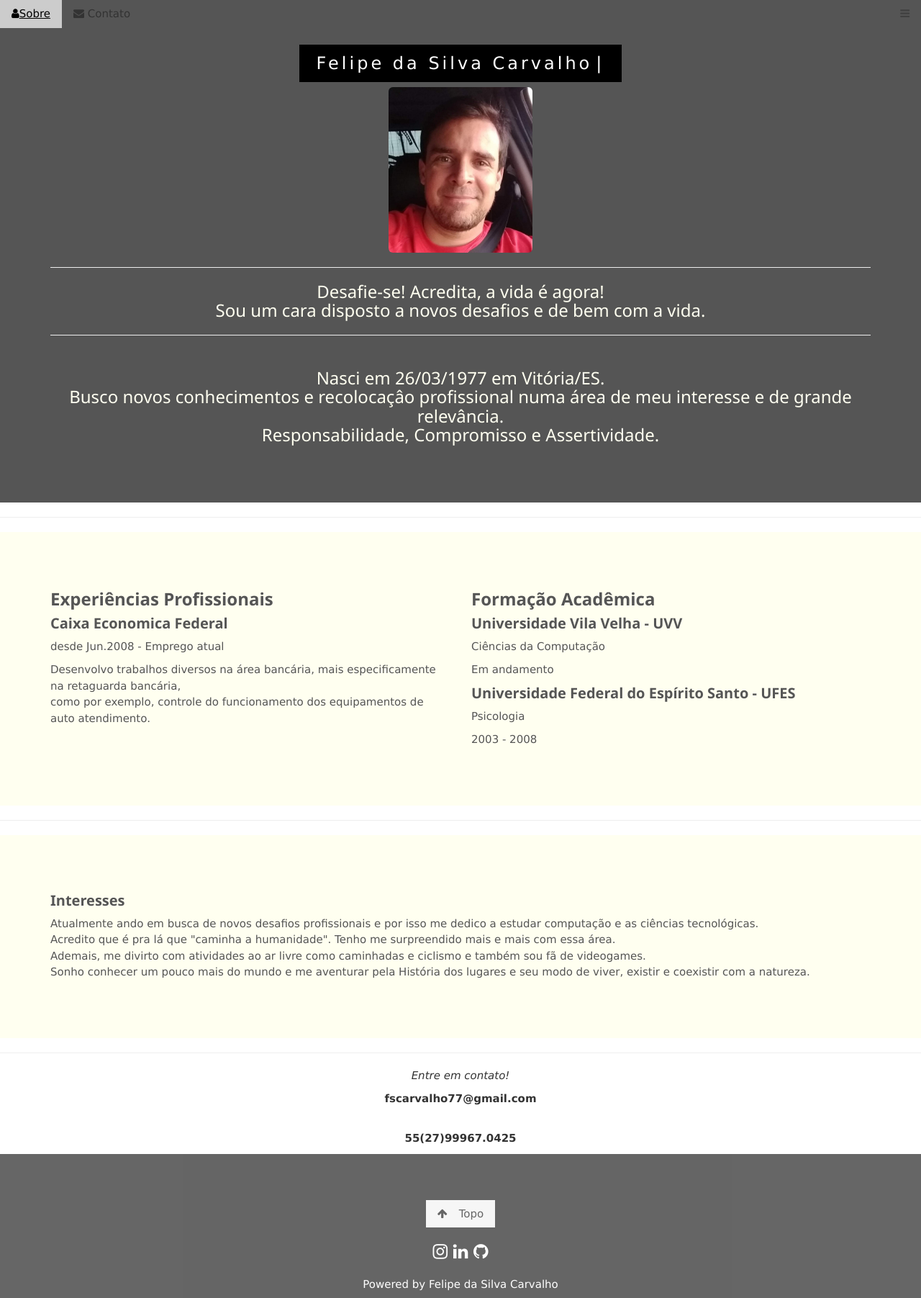
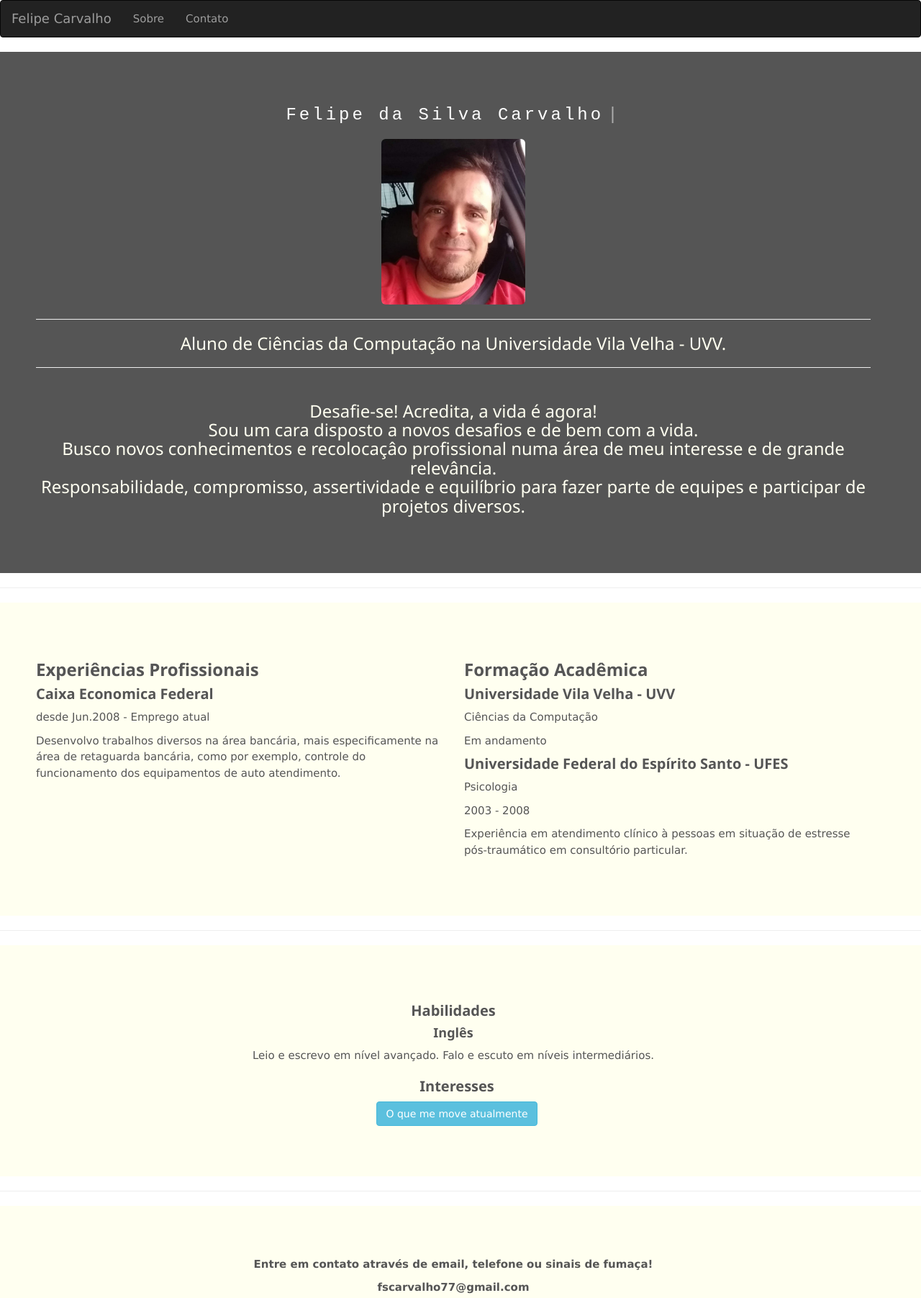
Before and after one commit to FelipeCarval/FelipeCarval.github.io, a plain HTML site: page index.html in a window 1280 px wide. Shown: the top 1803 px of the page at 72% size. Drawn offline with nearby package versions, Linux system fonts and the light colour scheme; files that its build step writes are made by us from their sources; files whose address does not match are found by name.

Commit message:
Correção de alguns erros e aprimoramento geral.

```diff
--- a/index.css
+++ b/index.css
@@ -1,23 +1,18 @@
-.html{
-    box-sizing:border-box
+.titulo{
+    max-width: 1100px;
+    text-align: center;
+    margin: 60px auto;
+    font-family:'Courier New', Courier, monospace;
+    color: #ffffff;
 }
-*,*:before,*:after{
-    box-sizing:inherit
+.titulo:after{
+ content: '|';
+ margin-left: 5px;
+ opacity: 1;
+ animation: pisca .7s infinite;
 }
-.html{
-    -ms-text-size-adjust:100%;
-    -webkit-text-size-adjust:100%
-}
-.body{
-    margin:0
-}
-.maquina:after{
-    content: '|';
-    margin-left: 5px;
-    opacity: 1;
-    animation: pisca .7s infinite;
-   }
-.keyframes: pisca{
+
+@keyframes pisca{
     0%, 100%{
         opacity: 1;
     }
--- a/index.html
+++ b/index.html
@@ -2,7 +2,7 @@
 <html>
 <head>
 
-<title>Projeto Página Pessoal</title>
+<title>Página Pessoal</title>
 <meta charset="UTF-8">
 <meta name="viewport" content="width=device-width, initial-scale=1">
 <link rel="stylesheet" href="https://maxcdn.bootstrapcdn.com/bootstrap/3.4.1/css/bootstrap.min.css">
@@ -27,38 +27,38 @@
     color: #555555;
   }
   .container-fluid {
-  padding-top: 70px;
-  padding-bottom: 70px;
-  padding-right: 70px;
-  padding-left: 70px;
+    padding-top: 70px;
+    padding-bottom: 70px;
+    padding-right: 70px;
+    padding-left: 50px;
 }
 </style>
 </head>
 <body>
-  <!--Barra de navegação-->
-  <div class="w3-top">
-    <div class="w3-bar" id="myNavbar">
-      <a class="w3-bar-item w3-button w3-opacity w3-hover-opacity-off w3-right" href="javascript:void(0);" onclick="toggleFunction()" title="Toggle Navigation Menu">
-        <i class="fa fa-bars"></i>
-      </a>
-      <a href="#about" class="w3-bar-item w3-button"><i class="fa fa-user"></i>Sobre</a>
-      <a href="#contact" class="w3-bar-item w3-button"><i class="fa fa-envelope"></i> Contato</a>
+  <!--barra de navegação-->
+  <nav class="navbar navbar-inverse">
+    <div class="navbar-header">
+      <button type="button" class="navbar-toggle" data-toggle="collapse" data-target="#myNavbar">
+         <span class="icon-bar"></span>
+         <span class="icon-bar"></span>
+         <span class="icon-bar"></span>
+      </button>
+      <a class="navbar-brand" href="#about" id="#myNavbar">Felipe Carvalho</a>
     </div>
-
-    <!-- Barra de navegação em telas pequenas -->
-    <div id="navDemo" class="w3-bar-block w3-white w3-hide w3-hide-large w3-hide-medium">
-      <a href="#about" class="w3-bar-item w3-button" onclick="toggleFunction()">Sobre</a>
-      <a href="#contact" class="w3-bar-item w3-button" onclick="toggleFunction()">Contato</a>
+    <div class="collapse navbar-collapse" id="myNavbar">
+         <ul class="nav navbar-nav">
+          <li class="dropdown"><a href="#about">Sobre</a></li>
+          <li class="dropdown"><a href="#contact">Contato</a></li>
+         </ul>
     </div>
-  </div>
-
-  <div class="container-fluid bg-1 text-center">
-   <!--nome estilizado-->
+ </nav>
+  <!--nome estilizado-->
+  <div class="container-fluid bg-1 w3-center">
     <div class="w3-display-center" style="white-space:nowrap;">
-      <span class="w3-center w3-padding-large w3-black w3-xlarge w3-wide w3-animate-opacity maquina" id="titulo">Felipe da Silva Carvalho</span>
+      <span class="w3-center w3-padding-large w3-xlarge w3-wide w3-animate-opacity titulo img-rounded" id="titulo">Felipe da Silva Carvalho</span>
     </div>
     <!--Foto-->
-    <div class="media">
+    <div class="media" >
       <div class="media-center">
         <img src="Foto.jpeg" alt="Foto Felipe" class="img-rounded" style="width:200px">
       </div>
@@ -66,22 +66,25 @@
     <div class="media-body" id="about">
       <h3 class="media-heading">
       <hr>
-        <p>Desafie-se! Acredita, a vida é agora!<br>Sou um cara disposto a novos desafios e de bem com a vida.
+        <p>Aluno de Ciências da Computação na Universidade Vila Velha - UVV.</p>
+
         <hr>
-          <br>Nasci em 26/03/1977 em Vitória/ES.
+          <!--Sobre-->
+          <br>Desafie-se! Acredita, a vida é agora!
+          <br>Sou um cara disposto a novos desafios e de bem com a vida.
           <br>Busco novos conhecimentos e recolocaçâo profissional numa área de meu interesse e de grande relevância.
-          <br>Responsabilidade, Compromisso e Assertividade.
+          <br>Responsabilidade, compromisso, assertividade e equilíbrio para fazer parte de equipes e participar de projetos diversos.
         </p>
     </div>
   </div>
       <hr>
- <div class= "container-fluid bg-2" id="ExperiÊncias Profissionais">
+ <div class= "container-fluid bg-2">
     <div class="row">
       <div class="col-md-6">
         <h3><b>Experiências Profissionais</b></h3>
         <h4><b>Caixa Economica Federal</b></h4>
         <p>desde Jun.2008 - Emprego atual</p>
-        <p>Desenvolvo trabalhos diversos na área bancária, mais especificamente na retaguarda bancária,<br>como por exemplo, controle do funcionamento dos equipamentos de auto atendimento.</p>
+        <p>Desenvolvo trabalhos diversos na área bancária, mais especificamente na área de retaguarda bancária, como por exemplo, controle do funcionamento dos equipamentos de auto atendimento.</p>
       </div>
       <div class="col-md-6">
         <h3><b>Formação Acadêmica</b></h3>
@@ -91,34 +94,43 @@
         <h4><b>Universidade Federal do Espírito Santo - UFES</b></h4>
         <p>Psicologia</p>
         <p>2003 - 2008</p>
+        <p>Experiência em atendimento clínico à pessoas em situação de estresse pós-traumático em consultório particular.</p>
       </div>
     </div>
   </div>
       <hr>
-    <div class="container-fluid bg-3 text-left">
+    <div class="container-fluid bg-3 text-center">
+        <h4><b>Habilidades</b></h4>
+        <h5><b>Inglês</b></h5>
+        <p>Leio e escrevo em nível avançado. Falo e escuto em níveis intermediários.</p>
+      <div class="container">
         <h4><b>Interesses</b></h4>
-        <p>Atualmente ando em busca de novos desafios profissionais e por isso me dedico a estudar computação e as ciências tecnológicas.
-          <br> Acredito que é pra lá que "caminha a humanidade". Tenho me surpreendido mais e mais com essa área.
-          <br> Ademais, me divirto com atividades ao ar livre como caminhadas e ciclismo e também sou fã de videogames.
-          <br>Sonho conhecer um pouco mais do mundo e me aventurar pela História dos lugares e seu modo de viver, existir e coexistir com a natureza.</p>
+        <button type="button" class="btn btn-info" data-toggle="collapse" data-target="#demo">O que me move atualmente</button>
+        <div id="demo" class="collapse">
+            Atualmente ando em busca de novos desafios profissionais e por isso me dedico a estudar computação e as ciências tecnológicas.
+        Acredito que é pra lá que "caminha a humanidade". Tenho me surpreendido mais e mais com essa área.
+        Ademais, me divirto com atividades ao ar livre como caminhadas e ciclismo, também sou fã de videogames.
+        Sonho conhecer um pouco mais do mundo e me aventurar pela História dos lugares e seu modo de viver, existir e coexistir com a natureza.
+        </div>
+      </div>
     </div>
         <hr>
-        <p class="w3-center"><em>Entre em contato!</em></p>
-      <div class="w3-row w3-center" id="contact">
-        <p><b>fscarvalho77@gmail.com</b></p><br>
+      <!--Contato-->
+      <div class="container-fluid bg-3 text-center" id="contact">
+        <p><b>Entre em contato através de email, telefone ou sinais de fumaça!</b></p>
+        <p><b>fscarvalho77@gmail.com</b></p>
         <p><b>55(27)99967.0425</b></p>
+      </div>
     </div>
 
 </body>
 
 <footer class="w3-center w3-black w3-padding-64 w3-opacity w3-hover-opacity-off">
-    <a href="#about" class="w3-button w3-light-grey"><i class="fa fa-arrow-up w3-margin-right"></i>Topo</a>
+    <a href="#myNavbar" class="w3-button w3-light-grey"><i class="fa fa-arrow-up w3-margin-right"></i>Topo</a>
     <div class="w3-xlarge w3-section">
       <a href="https://www.instagram.com/felipcarval/" target="blank"><i class="fa fa-instagram w3-hover-opacity"></i></a>
       <a href="https://www.linkedin.com/in/felipe-carvalho-5b67591a1/" target="blank"><i class="fa fa-linkedin w3-hover-opacity"></i></a>
       <a href="https://github.com/FelipeCarval/" target="blank"><i class="fa fa-github"></i></a>
-
-
     </div>
     <p>Powered by Felipe da Silva Carvalho</p>
 </footer>
--- a/index.js
+++ b/index.js
@@ -1,20 +1,3 @@
-window.onscroll = function() {myFunction()};
-function myFunction() {
-    var navbar = document.getElementById("myNavbar");
-    if (document.body.scrollTop > 0 || document.documentElement.scrollTop > 0) {
-        navbar.className = "w3-bar" + " w3-card" + " w3-animate-top" + " w3-white";
-    } else {
-        navbar.className = navbar.className.replace(" w3-card w3-animate-top w3-white", " ");
-    }
-}
-function toggleFunction() {
-    var x = document.getElementById("navDemo");
-    if (x.className.indexOf("w3-show") == -1) {
-        x.className += " w3-show";
-    } else {
-        x.className = x.className.replace(" w3-show", "");
-    }
-}
 function typeWrite(elemento){
     const textoArray = elemento.innerHTML.split('');
     elemento.innerHTML = ' ';
@@ -26,5 +9,5 @@ function typeWrite(elemento){
 
   });
 }
-const titulo = document.getElementById('titulo');
+const titulo = document.querySelector('.titulo');
 typeWrite(titulo);
```
